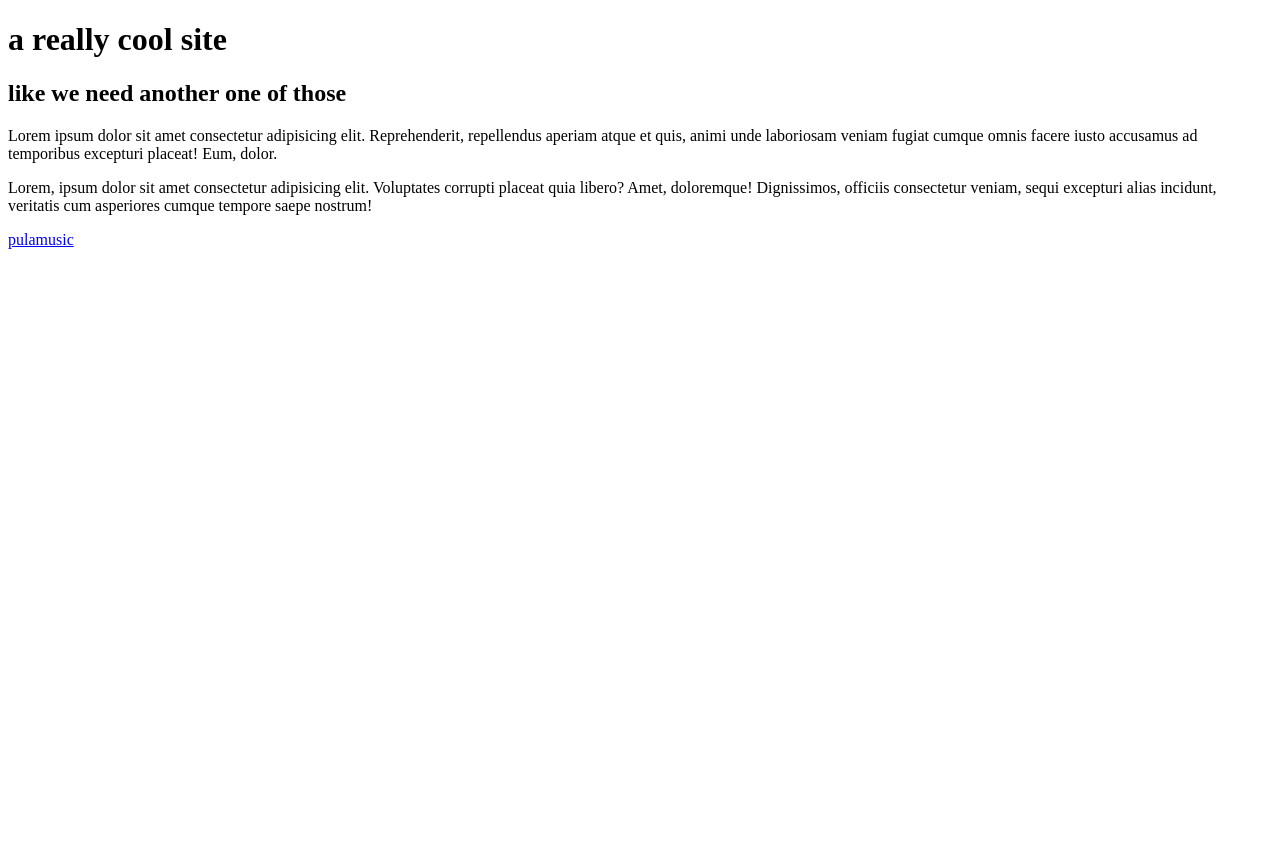
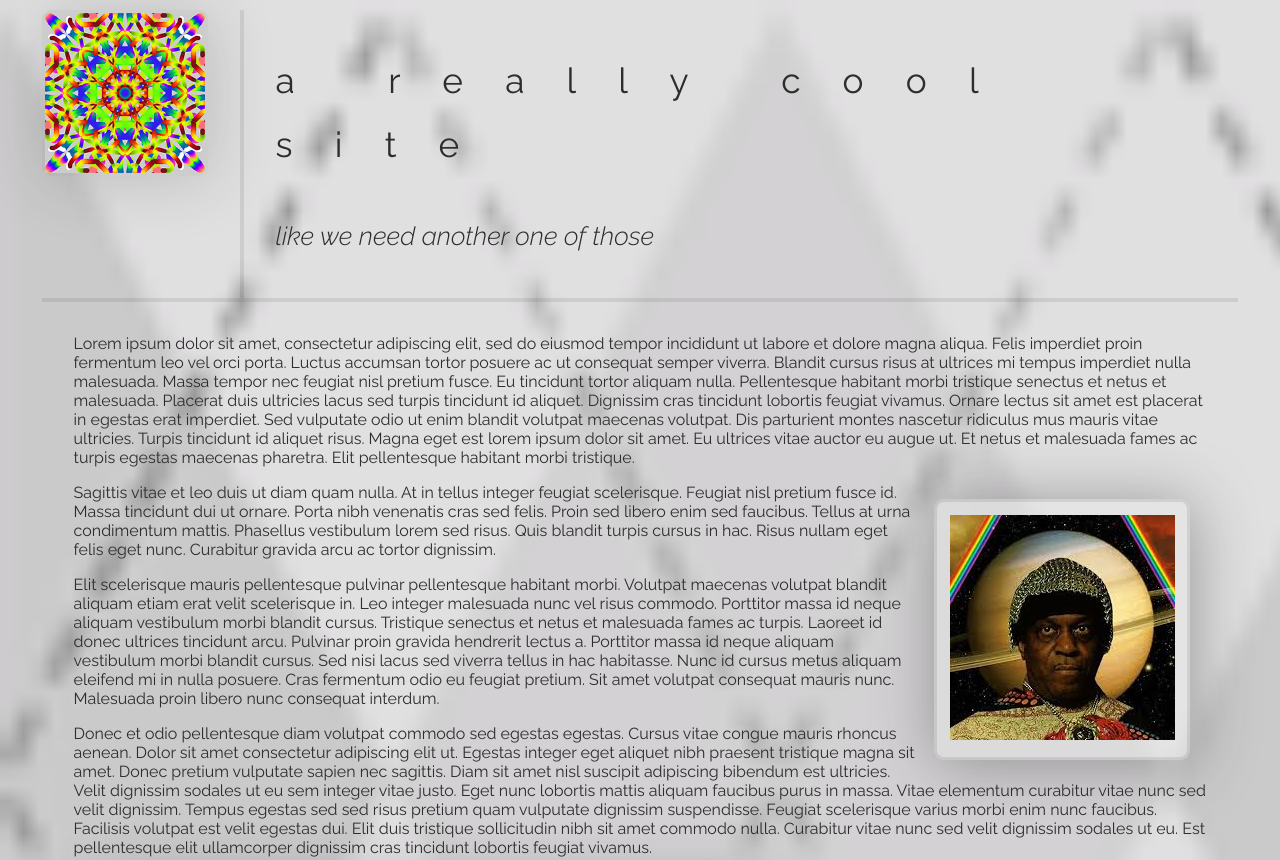
Before and after one commit to pulamusic/ztm-projects, a plain HTML site: page -- template/index.html in a window 1280 px wide. Shown: the top 860 px of the page. Before the commit the page ends 800 px from the top, so only its background shows below. Drawn offline with Linux system fonts and the light colour scheme.

Commit message:
continuing to tweak

```diff
--- a/-- template/index.html
+++ b/-- template/index.html
@@ -5,22 +5,52 @@
     <meta charset="utf-8">
     <meta name="viewport" content="width=device-width, initial-scale=1.0">
     <title>VSCode project template</title>
+    <!-- local stylesheet -->
     <link rel="stylesheet" href="styles/index.css">
+    <!-- Google Fonts -->
+    <link rel="preconnect" href="https://fonts.gstatic.com">
+    <link href="https://fonts.googleapis.com/css2?family=Raleway:ital,wght@0,100;0,200;0,300;0,400;0,500;0,600;0,700;0,800;0,900;1,100;1,200;1,300;1,400;1,500;1,600;1,700;1,800;1,900&display=swap" rel="stylesheet">
+    <!-- font awesome -->
+    <link rel="stylesheet" href="https://cdnjs.cloudflare.com/ajax/libs/font-awesome/5.15.1/css/all.min.css" integrity="sha512-+4zCK9k+qNFUR5X+cKL9EIR+ZOhtIloNl9GIKS57V1MyNsYpYcUrUeQc9vNfzsWfV28IaLL3i96P9sdNyeRssA==" crossorigin="anonymous" />
   </head>
   <body>
+    <div class="container">
       <header>
+        <div class="header-img">
+          <div class="header-img-wrapper">
+            <img src="assets/images/kaleidoscopePainter.png" alt="a kaleidoscope painting" class="bg-img">
+          </div>
+        </div>
+        <div class="header-txt-wrapper">
           <h1>a really cool site</h1>
           <h2>like we need another one of those</h2>
+        </div>
       </header>
       <main>
-      <p>Lorem ipsum dolor sit amet consectetur adipisicing elit. Reprehenderit, repellendus aperiam atque et quis, animi unde laboriosam veniam fugiat cumque omnis facere iusto accusamus ad temporibus excepturi placeat! Eum, dolor.</p>
-      <p>Lorem, ipsum dolor sit amet consectetur adipisicing elit. Voluptates corrupti placeat quia libero? Amet, doloremque! Dignissimos, officiis consectetur veniam, sequi excepturi alias incidunt, veritatis cum asperiores cumque tempore saepe nostrum!</p>
+        <p>Lorem ipsum dolor sit amet, consectetur adipiscing elit, sed do eiusmod tempor incididunt ut labore et dolore magna aliqua. Felis imperdiet proin fermentum leo vel orci porta. Luctus accumsan tortor posuere ac ut consequat semper viverra. Blandit cursus risus at ultrices mi tempus imperdiet nulla malesuada. Massa tempor nec feugiat nisl pretium fusce. Eu tincidunt tortor aliquam nulla. Pellentesque habitant morbi tristique senectus et netus et malesuada. Placerat duis ultricies lacus sed turpis tincidunt id aliquet. Dignissim cras tincidunt lobortis feugiat vivamus. Ornare lectus sit amet est placerat in egestas erat imperdiet. Sed vulputate odio ut enim blandit volutpat maecenas volutpat. Dis parturient montes nascetur ridiculus mus mauris vitae ultricies. Turpis tincidunt id aliquet risus. Magna eget est lorem ipsum dolor sit amet. Eu ultrices vitae auctor eu augue ut. Et netus et malesuada fames ac turpis egestas maecenas pharetra. Elit pellentesque habitant morbi tristique.</p>
+
+        <div class="main-img-wrapper" id="main-img-wrapper-1">
+          <img id="main-img-1" src="assets/images/sunRa.jpg" alt="sun Ra">
+        </div>
+
+        <p>Sagittis vitae et leo duis ut diam quam nulla. At in tellus integer feugiat scelerisque. Feugiat nisl pretium fusce id. Massa tincidunt dui ut ornare. Porta nibh venenatis cras sed felis. Proin sed libero enim sed faucibus. Tellus at urna condimentum mattis. Phasellus vestibulum lorem sed risus. Quis blandit turpis cursus in hac. Risus nullam eget felis eget nunc. Curabitur gravida arcu ac tortor dignissim.</p>
+
+        <p>Elit scelerisque mauris pellentesque pulvinar pellentesque habitant morbi. Volutpat maecenas volutpat blandit aliquam etiam erat velit scelerisque in. Leo integer malesuada nunc vel risus commodo. Porttitor massa id neque aliquam vestibulum morbi blandit cursus. Tristique senectus et netus et malesuada fames ac turpis. Laoreet id donec ultrices tincidunt arcu. Pulvinar proin gravida hendrerit lectus a. Porttitor massa id neque aliquam vestibulum morbi blandit cursus. Sed nisi lacus sed viverra tellus in hac habitasse. Nunc id cursus metus aliquam eleifend mi in nulla posuere. Cras fermentum odio eu feugiat pretium. Sit amet volutpat consequat mauris nunc. Malesuada proin libero nunc consequat interdum.</p>
+
+        <p>Donec et odio pellentesque diam volutpat commodo sed egestas egestas. Cursus vitae congue mauris rhoncus aenean. Dolor sit amet consectetur adipiscing elit ut. Egestas integer eget aliquet nibh praesent tristique magna sit amet. Donec pretium vulputate sapien nec sagittis. Diam sit amet nisl suscipit adipiscing bibendum est ultricies. Velit dignissim sodales ut eu sem integer vitae justo. Eget nunc lobortis mattis aliquam faucibus purus in massa. Vitae elementum curabitur vitae nunc sed velit dignissim. Tempus egestas sed sed risus pretium quam vulputate dignissim suspendisse. Feugiat scelerisque varius morbi enim nunc faucibus. Facilisis volutpat est velit egestas dui. Elit duis tristique sollicitudin nibh sit amet commodo nulla. Curabitur vitae nunc sed velit dignissim sodales ut eu. Est pellentesque elit ullamcorper dignissim cras tincidunt lobortis feugiat vivamus.</p>
+
+        <div class="main-img-wrapper" id="main-img-wrapper-2">
+          <img id="main-img-2" src="assets/images/sunRa2.jpg" alt="Sun Ra again">
+        </div>
+
+        <p>Quis commodo odio aenean sed adipiscing diam donec adipiscing. Lacus laoreet non curabitur gravida arcu ac tortor dignissim convallis. Rhoncus est pellentesque elit ullamcorper dignissim cras tincidunt lobortis feugiat. A condimentum vitae sapien pellentesque habitant morbi. Tortor at risus viverra adipiscing at in tellus integer feugiat. Porttitor leo a diam sollicitudin. Sociis natoque penatibus et magnis dis. Gravida quis blandit turpis cursus in hac habitasse platea dictumst. Nam aliquam sem et tortor consequat id porta. Nisl pretium fusce id velit ut tortor. Eu consequat ac felis donec et odio pellentesque. Felis eget nunc lobortis mattis aliquam. Arcu ac tortor dignissim convallis. Cursus sit amet dictum sit amet justo. At erat pellentesque adipiscing commodo. Elementum eu facilisis sed odio morbi quis commodo odio. Tempor nec feugiat nisl pretium fusce. Nec nam aliquam sem et tortor consequat id. Ac orci phasellus egestas tellus.</p>
       </main>
       <footer>
-      <p><span id="copyYear"></span> <a href="https://github.com/pulamusic">pulamusic</a></p>
+        <p>&copy; <span id="copyYearSpan"></span> <a href="https://github.com/pulamusic">pulamusic</a></p>
       </footer>
+    </div>
+
     <!-- local scripts -->
-    <!-- bloppityblop -->
     <script type="text/javascript" src="js/index.js"></script>
     <script type="text/javascript" src="js/year.js"></script>
   </body>
--- a/-- template/js/year.js
+++ b/-- template/js/year.js
@@ -1,6 +1,11 @@
-const target = document.getElementById('copyYear')
-const currentYear = new Date().getFullYear()
-const year = (currentYear === 2020)
-let yearDivTxt = ''
+const copyYear = () => {
+  const currentYear = new Date().getFullYear()
+  const year = (currentYear === 2020)
+  let yearDivTxt = ''
+  return year ? yearDivTxt = currentYear : yearDivTxt = `2020-${currentYear}`
+}
 
-return year ? yearDivTxt = currentYear : yearDivTxt = `2020-${currentYear}`
+const date = copyYear()
+const target = document.getElementById('copyYearSpan')
+
+target.textContent = date
--- a/-- template/styles/index.css
+++ b/-- template/styles/index.css
@@ -0,0 +1,186 @@
+html, body {
+  margin: 0;
+  padding: 0;
+}
+
+html {
+  scroll-behavior: smooth;
+  background: border-box url(../assets/images/argyle.png) rgba(188, 181, 188, 0.6) repeat;
+	background-size: cover;
+}
+
+body {
+  font-family: 'Raleway', sans-serif;
+  font-size: 16px;
+  font-weight: 400;
+  color: rgba(45, 45, 45, 1);
+  background-color: rgba(234, 234, 234, 0.6);
+}
+
+/*
+body::after {
+  position: absolute;
+  content: "";
+  top: 0;
+  left: 0;
+  bottom: 0;
+  right: 0;
+  background-color: rgb(188, 181, 188);
+  background-image: url(../assets/images/argyle.png);
+  background-position: top left;
+  background-repeat: repeat;
+  opacity: 0.4;
+  z-index: -1;
+}
+*/
+
+.bg-img img {
+  /* Set rules to fill background */
+  min-height: 100%;
+  min-width: 1024px;
+
+  /* Set up proportionate scaling */
+  width: 100%;
+  height: auto;
+
+  /* Set up positioning */
+  position: fixed;
+  top: 0;
+  left: 0;
+}
+
+@media screen and (max-width: 1024px){
+  img.bg {
+    left: 50%;
+    margin-left: -512px; }
+}
+
+/*
+#page-wrap {
+  position: relative;
+  width: 400px;
+  margin: 50px auto;
+  padding: 20px;
+  background: white;
+  -moz-box-shadow: 0 0 20px black;
+  -webkit-box-shadow: 0 0 20px black;
+  box-shadow: 0 0 20px black;
+}
+*/
+
+.container {
+  margin: 0 2em;
+  padding: 0.6em;
+  display: flex;
+  flex-direction: column;
+}
+
+a {
+  text-decoration: none;
+  outline: none;
+  color: rgba(137, 119, 95, 0.6);
+}
+
+a:hover {
+  color: rgba(137, 119, 95, 1)
+}
+
+hr {
+  color: rgb(45, 45, 45);
+}
+
+/* ======== main ======== */
+header {
+  display: flex;
+  flex-direction: row;
+  border-bottom: 0.25em solid rgba(45, 45, 45, 0.1);
+}
+
+header h1 {
+  font-size: 2.2em;
+  font-weight: 400;
+  letter-spacing: 1.2em;
+  line-height: 1.8em;
+}
+
+header h2 {
+  font-size: 1.6em;
+  font-weight: 300;
+  font-style: italic;
+  padding: 0 0 0.4em 0;
+}
+
+.header-txt-wrapper {
+  display: flex;
+  flex-direction: column;
+  border-left: 0.25em solid rgba(45, 45, 45, 0.1);
+  padding: 1em 2em;
+}
+
+.header-img {
+  margin: 0 2em 0 0;
+  padding: 0;
+}
+
+.header-img-wrapper {
+  display: flex;
+  align-items: center;
+  justify-content: center;
+  margin: auto;
+  border: 0.2em solid rgba(45, 45, 45, 0.1);
+  border-radius: 0.6em;
+  box-shadow: 0.2em 0.2em 4em rgba(45, 45, 45, 0.2);
+}
+
+.header-img-wrapper img {
+  margin: 0;
+  padding: 0;
+  width: 10em;
+  height: auto;
+}
+
+/* ======== main ======== */
+main {
+  display: block;
+  /* flex-direction: column; */
+  padding: 1em 2em;
+}
+
+.main-img-wrapper {
+  display: inline-block;
+  margin: 1em;
+  padding: 0.8em;
+  /* text-align: right; */
+  border: 0.2em solid rgba(45, 45, 45, 0.1);
+  border-radius: 0.6em;
+  box-shadow: 0.2em 0.2em 4em rgba(45, 45, 45, 0.4);
+  background-color: rgba(234, 234, 234, 0.4);
+}
+
+#main-img-wrapper-1 {
+  float: right;
+  justify-content: right;
+}
+
+#main-img-1 img {
+  width: 8em;
+  height: auto;
+}
+
+#main-img-wrapper-2 {
+  float: left;
+  justify-content: left;
+}
+
+#main-img-2 img {
+  width: 8em;
+  height: auto;
+}
+
+/* ======== footer and beyond ======== */
+footer {
+  text-align: center;
+  margin: 2em 0;
+  padding: 2em 0 0 0;
+  border-top: 0.25em solid rgba(45, 45, 45, 0.1);
+}
```
Also changed, not shown: -- template/assets/images/argyle.png (added), -- template/assets/images/heliocentric.jpg (added), -- template/assets/images/kaleidoscopePainter.png (added), -- template/assets/images/sunRa.jpg (added), -- template/assets/images/sunRa2.jpg (added), -- template/assets/junk.md (added), 1 other file. Lines whose indentation alone changed are shown as unchanged.
